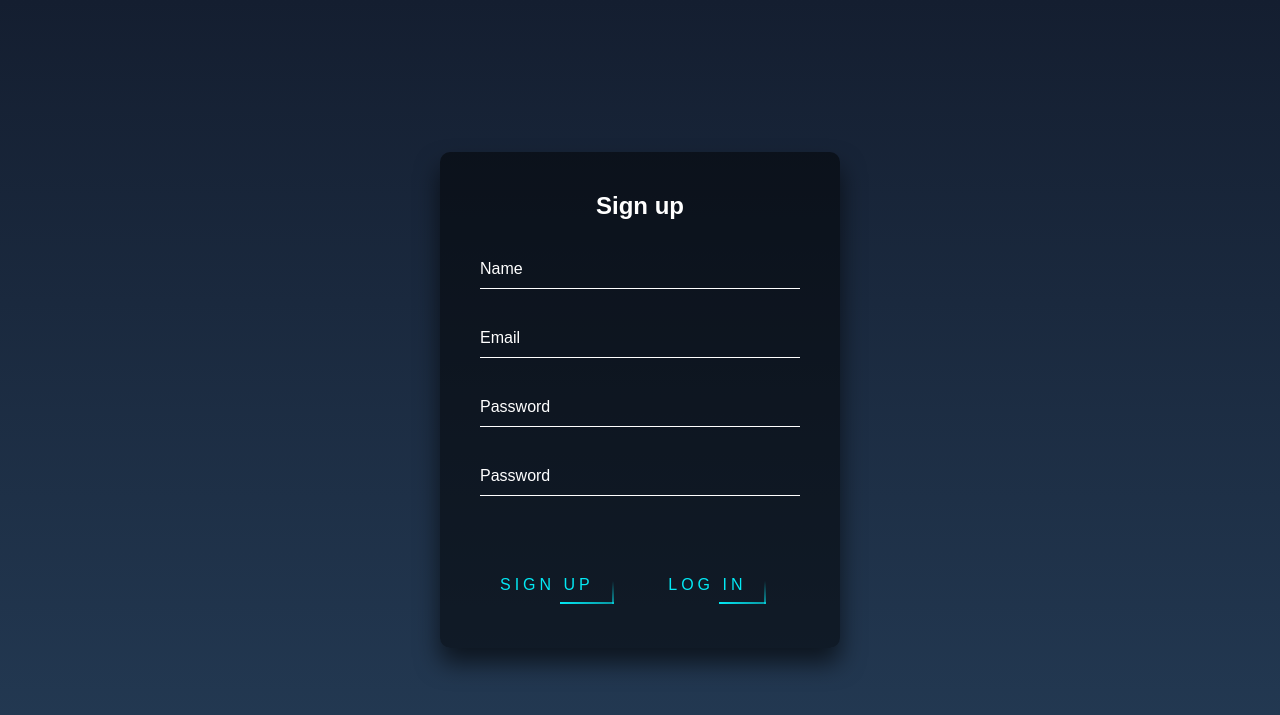
After one commit to AJITHANAND/Cloud-Torrent, a Django app: page /singup in a window 1280 px wide. The commit adds this page. Shown: the top 715 px of the page. Run offline with Django 4.2, Linux system fonts and the light colour scheme.

Commit message:
signup page added

```diff
--- a/Torrent/urls.py
+++ b/Torrent/urls.py
@@ -8,4 +8,5 @@ urlpatterns = [
     path('dashboard', views.dashboard, name='dashboard'),
     path('', views.homepage, name="homepage"),
     path('login', views.login, name='login'),
+    path('singup', views.signup, name='signup')
 ]
--- a/Torrent/views.py
+++ b/Torrent/views.py
@@ -10,3 +10,6 @@ def dashboard(request):
 
 def login(request):
     return render(request, 'login/login.html')
+
+def signup(request):
+    return render(request, 'login/Signup.html')
--- /dev/null
+++ b/templates/login/Signup.html
@@ -0,0 +1,52 @@
+<!DOCTYPE html>
+<html lang="en">
+{% load static %}
+<head>
+    <meta charset="UTF-8">
+    <meta http-equiv="X-UA-Compatible" content="IE=edge">
+    <meta name="viewport" content="width=device-width, initial-scale=1.0">
+    <title>Login | Cloud Torrent</title>
+    <link rel="stylesheet" href="{% static 'login/login.css' %}">
+    <link rel="shortcut icon" type="image/x-icon" href="{% static 'homepage/assets/img/favicons/icon.png' %}"/>
+</head>
+
+<body>
+<div class="login-box">
+    <h2>Sign up</h2>
+    <form>
+        <div class="user-box">
+            <input type="text" name="" required="">
+            <label>Name</label>
+        </div>
+        <div class="user-box">
+            <input type="text" name="" required="">
+            <label>Email</label>
+        </div>
+        <div class="user-box">
+            <input type="password" name="" required="">
+            <label>Password</label>
+        </div>
+        <div class="user-box">
+            <input type="password" name="" required="">
+            <label>Password</label>
+        </div>
+
+        <a href="#">
+            <span></span>
+            <span></span>
+            <span></span>
+            <span></span>
+            Sign up
+        </a>
+        <a style="margin-left:30px ;" href="{% url 'login' %}">
+            <span></span>
+            <span></span>
+            <span></span>
+            <span></span>
+            log In
+        </a>
+    </form>
+</div>
+</body>
+
+</html>
--- a/templates/login/login.html
+++ b/templates/login/login.html
@@ -26,9 +26,9 @@
             <span></span>
             <span></span>
             <span></span>
-            Submit
+            Login
         </a>
-        <a style="margin-left:30px ;" href="#">
+        <a style="margin-left:30px ;" href="{% url 'signup' %}">
             <span></span>
             <span></span>
             <span></span>
```
Also changed, not shown: templates/landing/index.html (+13 -3 lines).
